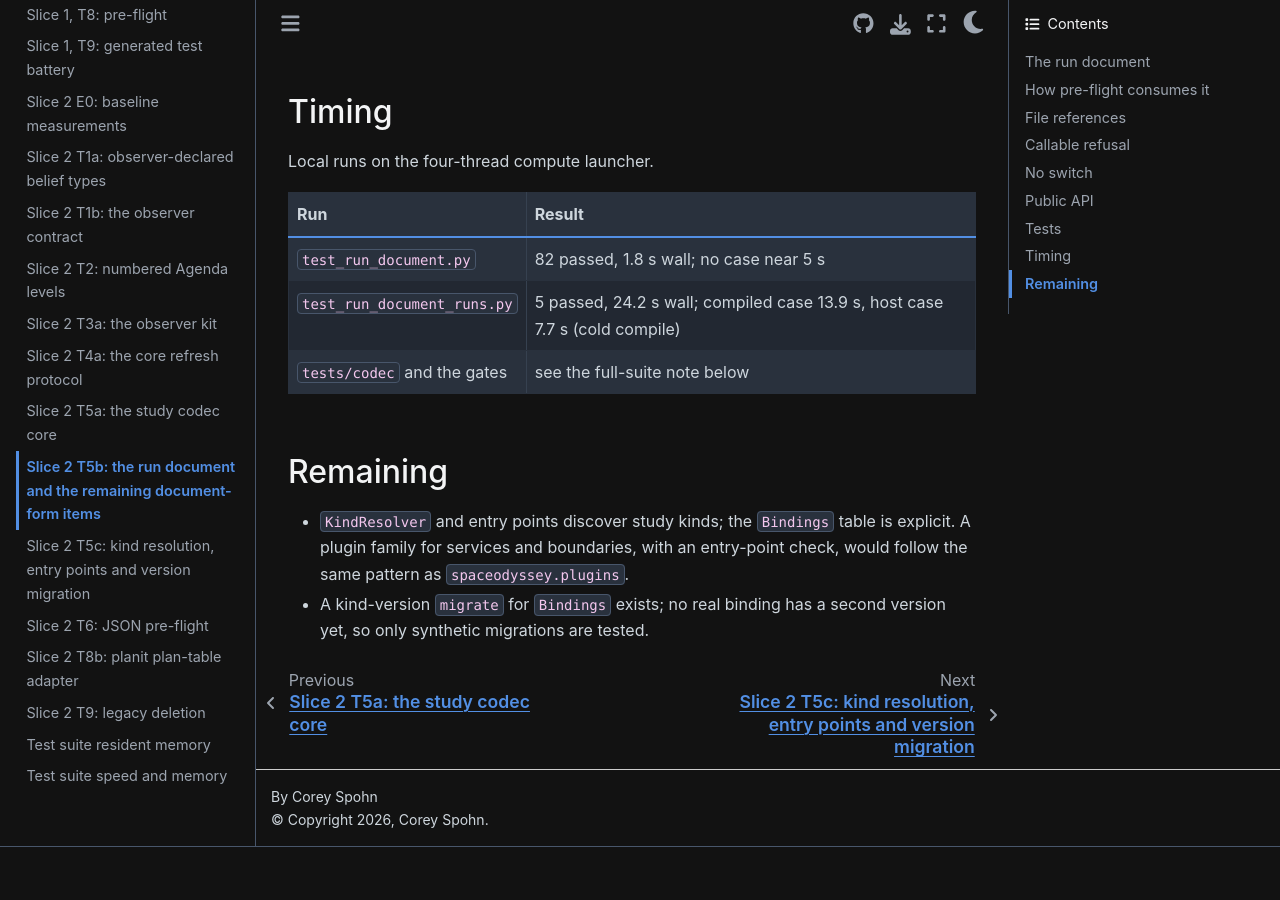
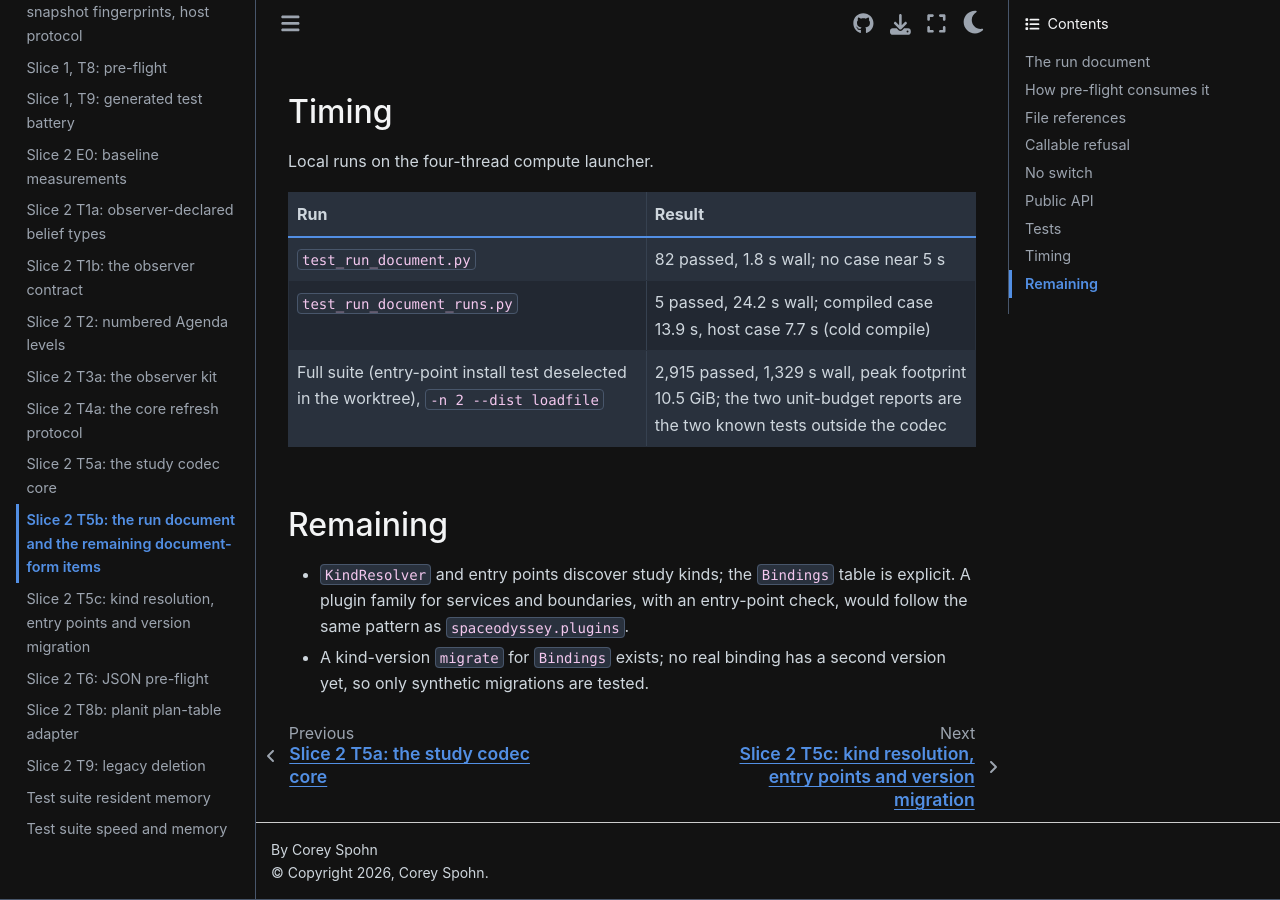
Before and after one commit to CoreySpohn/spaceodyssey, a Sphinx documentation site: the page built from docs/changes/slice-2-t5b.md, in a window 1280 px wide and 900 px high, scrolled down 4423 px. Built offline with Sphinx 7.4.7 and the Sphinx Book theme 1.1.4, drawn with Linux system fonts in a browser that asks for light colours; pages that are not in the unit, such as notebooks, are missing from menus; before the commit the page ends 5270 px from its top, so only the background shows below that.

Commit message:
docs(changes): T5b full-suite timing

```diff
--- a/docs/changes/slice-2-t5b.md
+++ b/docs/changes/slice-2-t5b.md
@@ -170,7 +170,7 @@ Local runs on the four-thread compute launcher.
 |---|---|
 | `test_run_document.py` | 82 passed, 1.8 s wall; no case near 5 s |
 | `test_run_document_runs.py` | 5 passed, 24.2 s wall; compiled case 13.9 s, host case 7.7 s (cold compile) |
-| `tests/codec` and the gates | see the full-suite note below |
+| Full suite (entry-point install test deselected in the worktree), `-n 2 --dist loadfile` | 2,915 passed, 1,329 s wall, peak footprint 10.5 GiB; the two unit-budget reports are the two known tests outside the codec |
 
 ## Remaining
 
```
